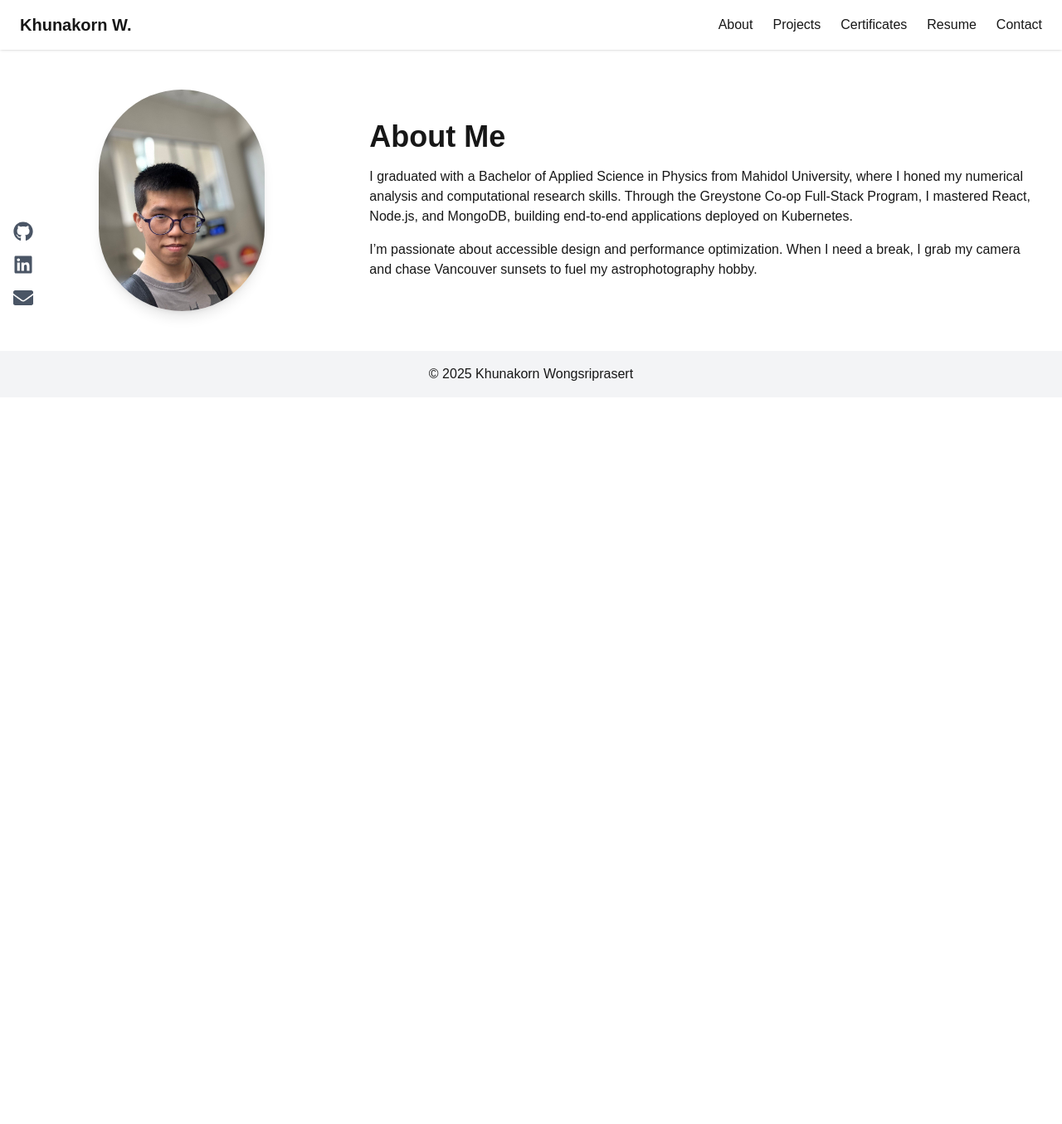
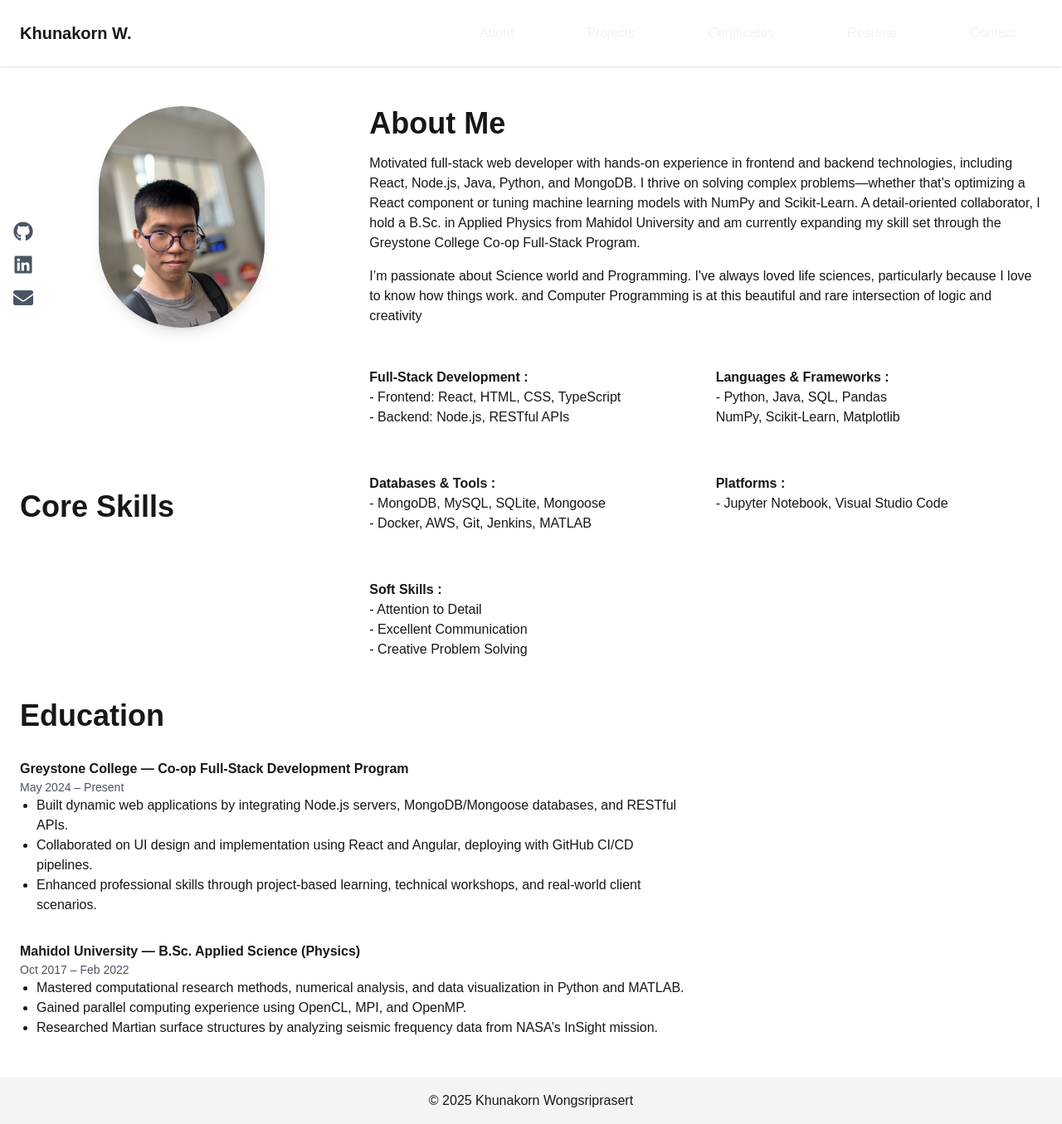
Before and after one commit to khunakorn-6005014/Portfolio-Khuna86, a Next.js app: page /about in a window 1280 px wide. Shown: the whole page at 83% size. Before the commit the page ends 800 px from the top, so only its background shows below. Built offline with nearby package versions, Linux system fonts and the light colour scheme.

Commit message:
update about me

```diff
--- a/src/app/about/page.tsx
+++ b/src/app/about/page.tsx
@@ -3,6 +3,7 @@ import Image from 'next/image';
 
 export default function AboutPage() {
   return (
+
 <section className="grid grid-cols-1 md:grid-cols-3 gap-8 items-center">
       {/* Profile Image */}
       <div className="md:col-span-1 flex justify-center">
@@ -19,16 +20,111 @@ export default function AboutPage() {
       <div className="md:col-span-2 space-y-4">
         <h2 className="text-4xl font-bold">About Me</h2>
         <p>
-          I graduated with a Bachelor of Applied Science in Physics from Mahidol University,
-          where I honed my numerical analysis and computational research skills. Through the
-          Greystone Co-op Full-Stack Program, I mastered React, Node.js, and MongoDB,
-          building end-to-end applications deployed on Kubernetes.
+           Motivated full-stack web developer with hands-on experience in
+            frontend and backend technologies, including React, Node.js, Java,
+            Python, and MongoDB. I thrive on solving complex problems—whether
+            that’s optimizing a React component or tuning machine learning models
+            with NumPy and Scikit-Learn. A detail-oriented collaborator, I hold a
+            B.Sc. in Applied Physics from Mahidol University and am currently
+            expanding my skill set through the Greystone College Co-op
+            Full-Stack Program.
+
         </p>
         <p>
-          I’m passionate about accessible design and performance optimization. When I need
-          a break, I grab my camera and chase Vancouver sunsets to fuel my astrophotography hobby.
+          I’m passionate about Science world and Programming. I've always loved life sciences, particularly because I love to know how things work.
+          and Computer Programming is at this beautiful and rare intersection of logic and creativity
         </p>
       </div>
+
+  {/* Core Skills */}
+  <h1 className="text-4xl font-bold">Core Skills</h1>
+   <div className="md:col-span-2 space-y-8 grid grid-cols-1 sm:grid-cols-2  gap-6 mt-4">
+
+
+          <div>
+            <h2 className="font-bold">Full-Stack Development :</h2>
+            <ul>
+              <p>- Frontend: React, HTML, CSS, TypeScript</p>
+              <p>- Backend: Node.js, RESTful APIs</p>
+            </ul>
+          </div>
+
+          <div>
+            <h2 className="font-bold">Languages & Frameworks :</h2>
+            <ul>
+              <p>- Python, Java, SQL, Pandas</p>
+              <p>NumPy, Scikit-Learn, Matplotlib</p>
+            </ul>
+          </div>
+
+          <div>
+            <h2 className="font-bold">Databases & Tools :</h2>
+            <ul>
+              <p>- MongoDB, MySQL, SQLite, Mongoose</p>
+              <p>- Docker, AWS, Git, Jenkins, MATLAB</p>
+            </ul>
+          </div>
+
+          <div>
+            <h2 className="font-bold">Platforms :</h2>
+            <ul>
+              <p>- Jupyter Notebook, Visual Studio Code</p>
+            </ul>
+          </div>
+
+          <div>
+            <h2 className="font-bold">Soft Skills :</h2>
+            <ul>
+              <p>- Attention to Detail</p>
+              <p>- Excellent Communication</p>
+              <p>- Creative Problem Solving</p>
+            </ul>
+          </div>
+        </div>
+
+        {/* Education & Co-op */}
+<div className="space-y-8 mt-4 md:col-span-2">
+        <h1 className="text-4xl font-bold">Education</h1>
+          <div>
+            <h2 className="font-bold">Greystone College — Co-op Full-Stack Development Program</h2>
+            <p className="text-sm text-gray-600">May 2024 – Present</p>
+            <ul className="list-disc ml-5">
+              <li>
+                Built dynamic web applications by integrating Node.js servers,
+                MongoDB/Mongoose databases, and RESTful APIs.
+              </li>
+              <li>
+                Collaborated on UI design and implementation using React and
+                Angular, deploying with GitHub CI/CD pipelines.
+              </li>
+              <li>
+                Enhanced professional skills through project-based learning,
+                technical workshops, and real-world client scenarios.
+              </li>
+            </ul>
+          </div>
+
+          <div>
+            <h2 className="font-bold">Mahidol University — B.Sc. Applied Science (Physics)</h2>
+            <p className="text-sm text-gray-600">Oct 2017 – Feb 2022</p>
+            <ul className="list-disc ml-5">
+              <li>
+                Mastered computational research methods, numerical analysis, and
+                data visualization in Python and MATLAB.
+              </li>
+              <li>
+                Gained parallel computing experience using OpenCL, MPI, and OpenMP.
+              </li>
+              <li>
+                Researched Martian surface structures by analyzing seismic
+                frequency data from NASA’s InSight mission.
+              </li>
+            </ul>
+          </div>
+
+        </div>
+
     </section>
-  );
+
+  )
 }
--- a/src/app/globals.css
+++ b/src/app/globals.css
@@ -18,12 +18,34 @@
     --foreground: #ededed;
   }
 }
+/* Style the top navigation bar */
+.topnav {
+  overflow: hidden;
+  background-color: #333;
+}
+.space-x-6 a {
+  float: left;
+  display: block;
+  color: #f2f2f2;
+  text-align: center;
+  padding: 6px 16px;
+  text-decoration: none;
 
+}
+
+/* Change color on hover */
+.space-x-6 a:hover {
+  background-color: #ddd;
+  color: black;
+  border-style: solid;
+  border-color: green;
+}
 body {
   background: var(--background);
   color: var(--foreground);
   font-family: Arial, Helvetica, sans-serif;
 }
+
 .button-64 {
   align-items: center;
   background-image: linear-gradient(144deg,#AF40FF, #5B42F3 50%,#00DDEB);
@@ -77,5 +99,11 @@ body {
   box-shadow: 0 4px 14px rgba(0, 0, 0, 0.1);
   transform: translateY(-2px);
 }
+@layer components {
+  object {
+    max-width: 100%;
+    border: none;
+  }
+}
 
 }
--- a/src/app/layout.tsx
+++ b/src/app/layout.tsx
@@ -38,11 +38,11 @@ export default function RootLayout({
               <span className="text-xl font-semibold">Khunakorn W.</span>
             </Link>
             <div className="space-x-6">
-              <Link href="/about" className='button-70' role='button'>About</Link>
-              <Link href="/projects" className='button-70'role='button'>Projects</Link>
-              <Link href="/certificates">Certificates</Link>
-              <Link href="/resume">Resume</Link>
-              <Link href="/contact"className='button-70'role='button'>Contact</Link>
+             <a><Link href="/about" className='button-70' role='button'>About</Link></a>
+              <a><Link href="/projects" className='button-70'role='button'>Projects</Link></a>
+              <a><Link href="/certificates">Certificates</Link></a>
+               <a><Link href="/resume">Resume</Link></a>
+              <a><Link href="/contact"className='button-70'role='button'>Contact</Link></a>
             </div>
           </nav>
         </header>
--- a/src/app/resume/page.tsx
+++ b/src/app/resume/page.tsx
@@ -0,0 +1,44 @@
+// src/app/resume/page.tsx
+import Link from 'next/link';
+
+export default function ResumePage() {
+  return (
+    <section className="space-y-8">
+      <h2 className="text-4xl font-bold text-center">My Resume</h2>
+
+      {/* PDF Viewer */}
+      <div className="border rounded-lg overflow-hidden shadow-lg">
+        <object
+          data="/Khunakorn-cv.pdf"
+          type="application/pdf"
+          width="100%"
+          height="800px"
+          className="block"
+        >
+         <p className="p-4 text-center">
+            It looks like your browser doesn’t support embedded PDFs.&nbsp;
+            <Link
+              href="/resume.pdf"
+              className="text-blue-600 underline"
+            >
+              Download the resume here.
+            </Link>
+          </p>
+        </object>
+      </div>
+
+      {/* Download Button */}
+        <div className="text-center">
+        <a
+          href="/Khunakorn-cv.pdf"
+          download="Khunakorn_Wongsriprasert_Resume.pdf"
+          className="inline-block mt-4 px-6 py-3 bg-blue-600 text-white rounded-md hover:bg-blue-700 transition"
+        >
+          Download PDF
+        </a>
+      </div>
+
+
+    </section>
+  );
+}
```
